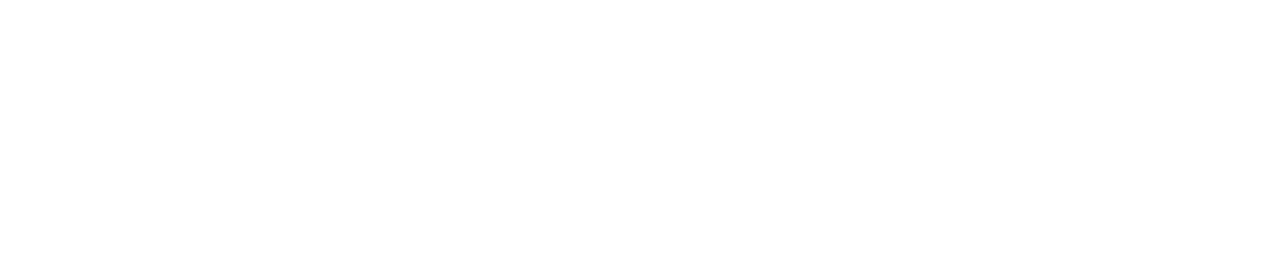
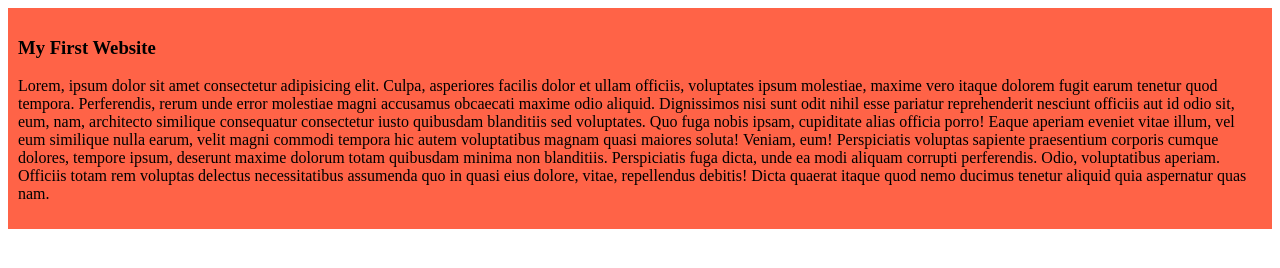
Before and after one commit to RafsanAhsan00/my-simple-website, a plain HTML site: page index.html in a window 1280 px wide. Drawn offline with Linux system fonts and the light colour scheme.

Commit message:
addeded frist blog

```diff
--- a/index.html
+++ b/index.html
@@ -4,8 +4,13 @@
     <meta charset="UTF-8">
     <meta name="viewport" content="width=device-width, initial-scale=1.0">
     <title>My Simple Website</title>
+    <link rel="stylesheet" href="/styles/blog.css">
 </head>
 <body>
+    <div>
+        <h3>My First Website</h3>
+        <p>Lorem, ipsum dolor sit amet consectetur adipisicing elit. Culpa, asperiores facilis dolor et ullam officiis, voluptates ipsum molestiae, maxime vero itaque dolorem fugit earum tenetur quod tempora. Perferendis, rerum unde error molestiae magni accusamus obcaecati maxime odio aliquid. Dignissimos nisi sunt odit nihil esse pariatur reprehenderit nesciunt officiis aut id odio sit, eum, nam, architecto similique consequatur consectetur iusto quibusdam blanditiis sed voluptates. Quo fuga nobis ipsam, cupiditate alias officia porro! Eaque aperiam eveniet vitae illum, vel eum similique nulla earum, velit magni commodi tempora hic autem voluptatibus magnam quasi maiores soluta! Veniam, eum! Perspiciatis voluptas sapiente praesentium corporis cumque dolores, tempore ipsum, deserunt maxime dolorum totam quibusdam minima non blanditiis. Perspiciatis fuga dicta, unde ea modi aliquam corrupti perferendis. Odio, voluptatibus aperiam. Officiis totam rem voluptas delectus necessitatibus assumenda quo in quasi eius dolore, vitae, repellendus debitis! Dicta quaerat itaque quod nemo ducimus tenetur aliquid quia aspernatur quas nam.</p>
 
+    </div>
 </body>
 </html>
--- /dev/null
+++ b/styles/blog.css
@@ -0,0 +1,4 @@
+div{
+    background-color: tomato;
+    padding: 10px;
+}
```
